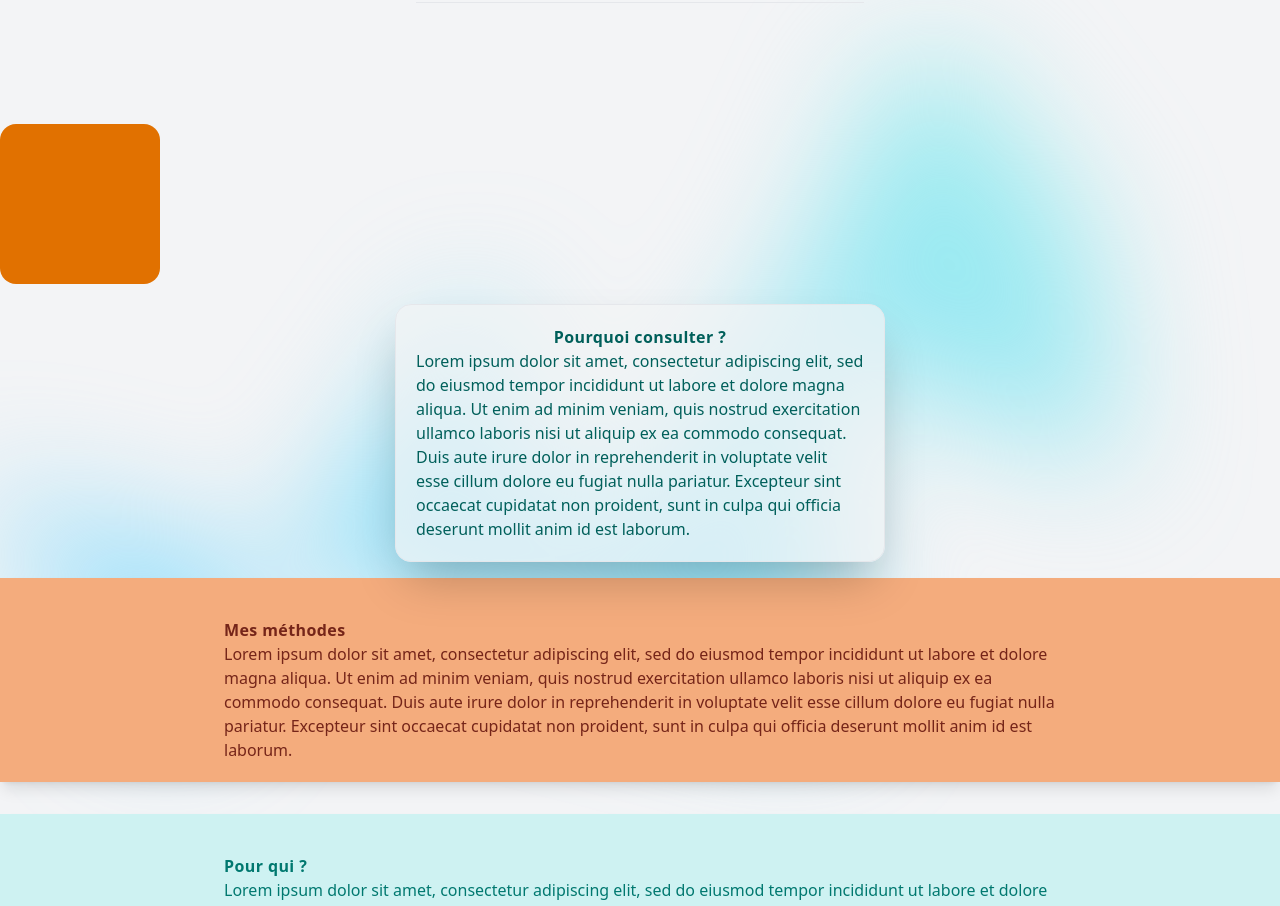
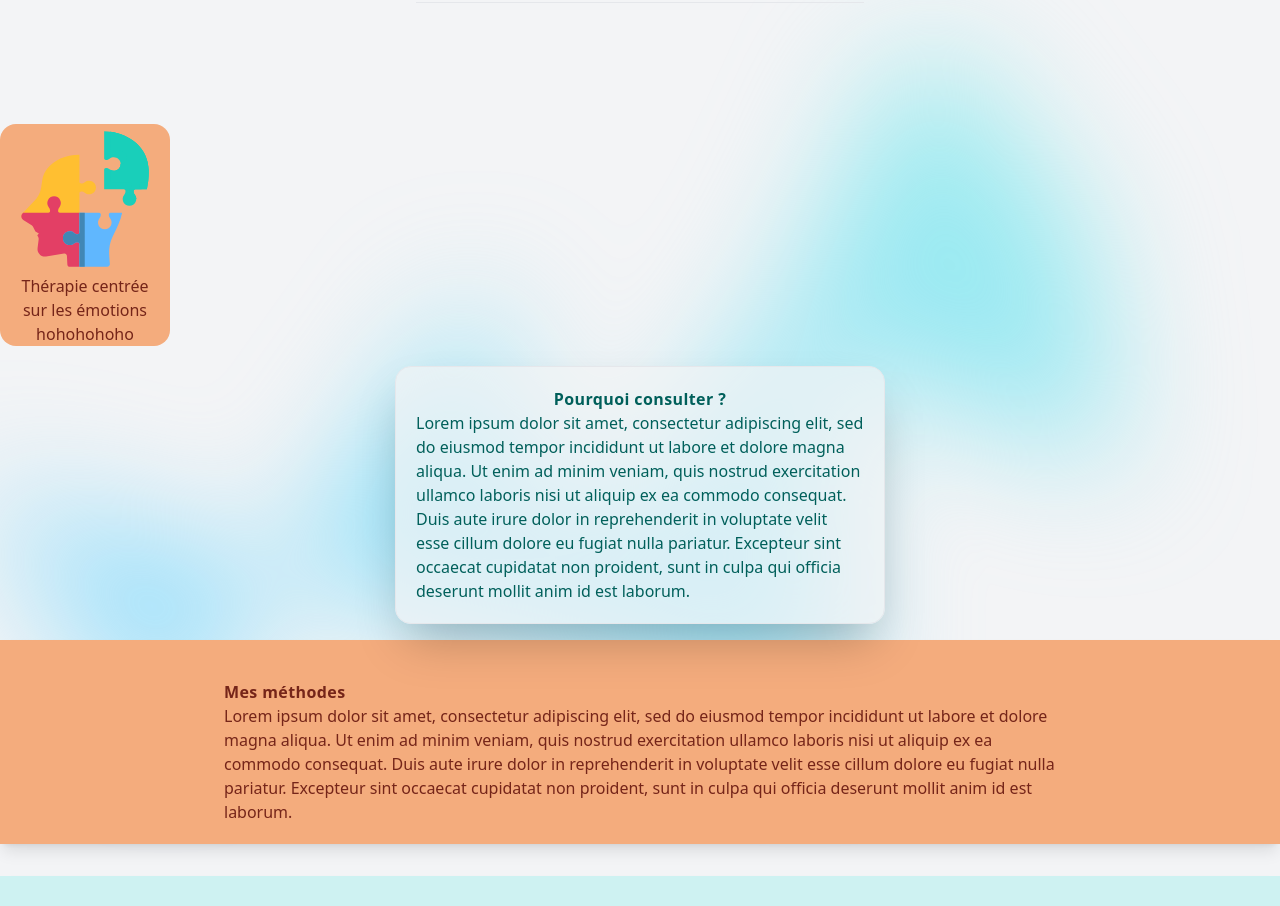
Before and after one commit to Arth-M/Celine_website, a Next.js app: page / in a window 1280 px wide. Shown: the part 980-1886 px from the top of the page. Built offline with nearby package versions, Linux system fonts and the light colour scheme.

Commit message:
in progress

```diff
--- a/app/components/mini_cards.jsx
+++ b/app/components/mini_cards.jsx
@@ -1,3 +1,18 @@
+import Image from 'next/image'
+
 export default function MiniCards(image, texte) {
-  return <div className="w-40 h-40 bg-amber-600 rounded-2xl"></div>
+  return (
+    <div className="w-[170px] h-fit flex flex-col bg-crusta-300 text-crusta-900 rounded-2xl">
+      <Image
+        src="/images/cognition-color.svg"
+        alt="Icone de téléphone pour indiquer le numéro de téléphone"
+        width="150"
+        height="150"
+        loading="lazy"
+        priority={false}
+        className="object-scale-down text-start col-span mx-auto"
+      />
+      <p className="text-center text-wrap px-2">Thérapie centrée sur les émotions hohohohoho</p>
+    </div>
+  )
 }
```
Also changed, not shown: public/images/cognition-color.svg (added).
